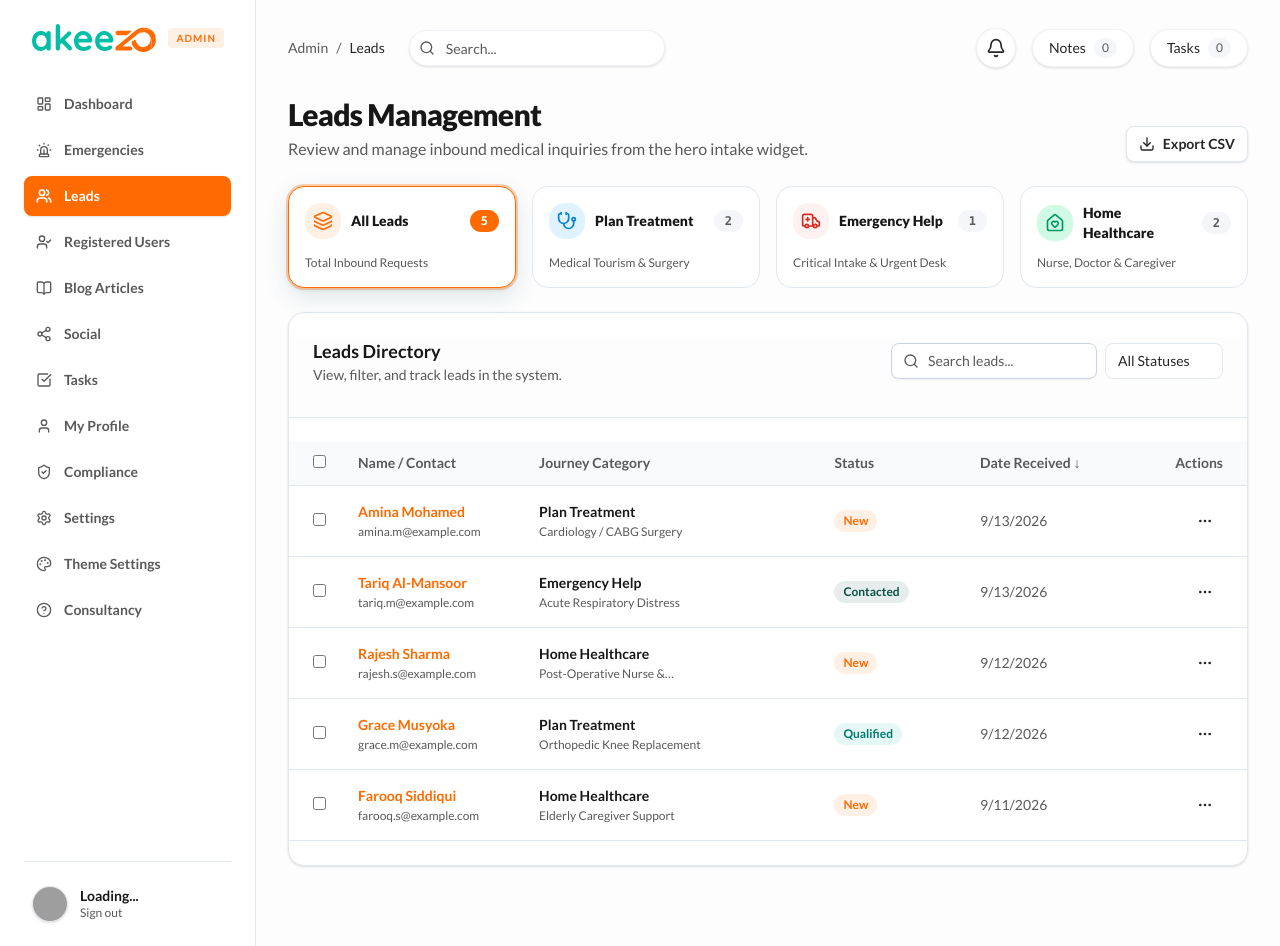
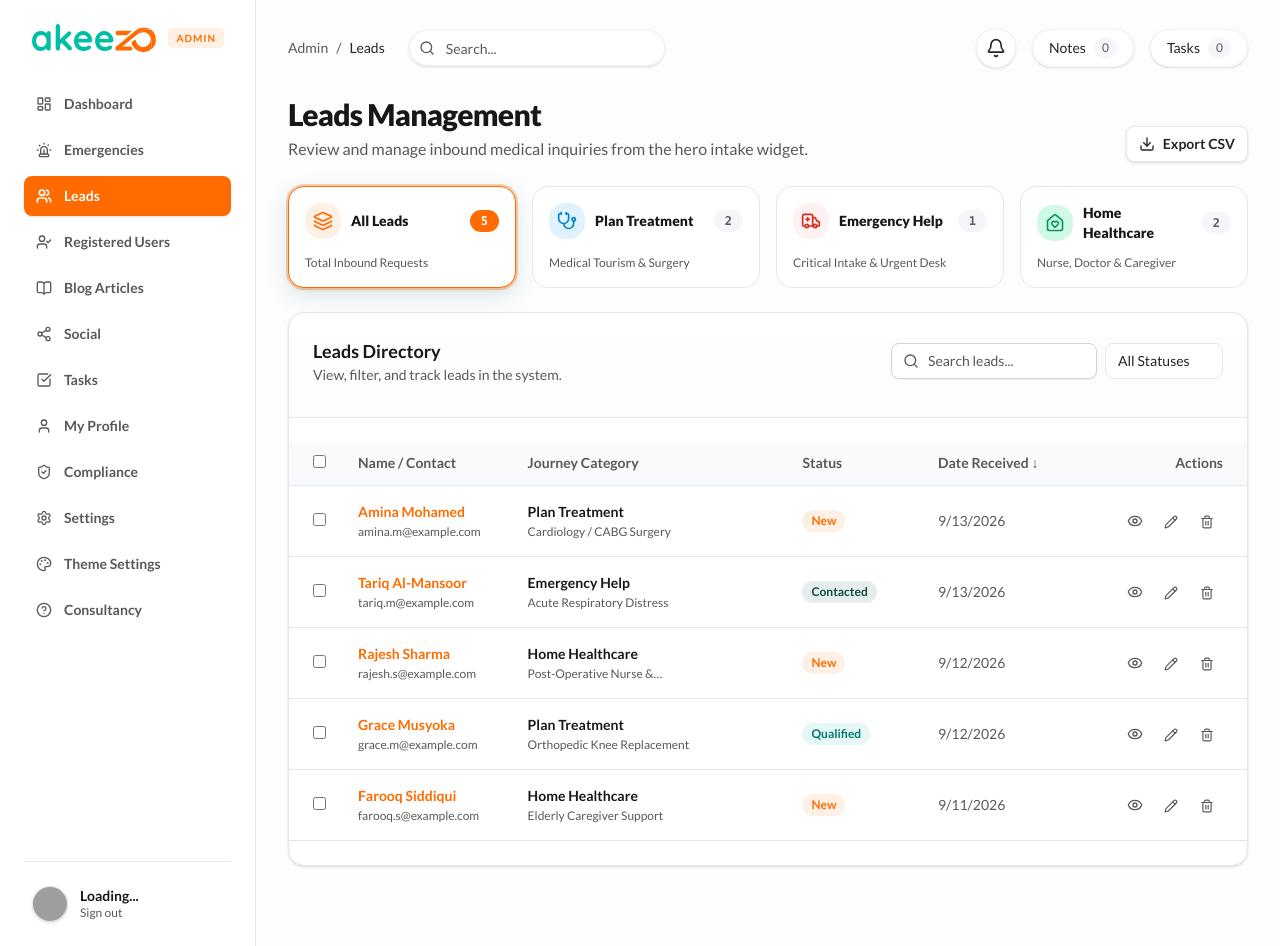
Before and after one commit to MackStroke/akeezo, a React (Vite) app in the folder client/: page /admin/leads in a window 1280 px wide. Built offline with nearby package versions, Linux system fonts and the light colour scheme; no server answers; sample sign-in values are in the browser's storage; grey boxes are pictures that could not be loaded.

Commit message:
feat: replace MoreHorizontal with icon trio (Eye, Pencil, Trash2) in leads table actions

```diff
--- a/client/src/pages/admin/LeadsPage.jsx
+++ b/client/src/pages/admin/LeadsPage.jsx
@@ -5,12 +5,14 @@ import {
   Search,
   MoreHorizontal,
   Loader2,
-  Trash,
+  Trash2,
   CheckCircle,
   Stethoscope,
   Ambulance,
   HouseHeart,
   Layers,
+  Eye,
+  Pencil,
 } from 'lucide-react';
 import { Card, CardContent, CardHeader, CardTitle, CardDescription } from '../../components/ui/card';
 import { Input } from '../../components/ui/input';
@@ -202,13 +204,14 @@ export default function LeadsPage() {
     }
   };
 
-  const handleBulkAction = async (action) => {
-    if (!selectedLeads.length) return;
+  const handleBulkAction = async (action, ids) => {
+    const targets = ids || selectedLeads;
+    if (!targets.length) return;
     const token = localStorage.getItem('adminToken');
 
     try {
       setLoading(true);
-      await Promise.all(selectedLeads.map(id => {
+      await Promise.all(targets.map(id => {
         if (action === 'deleted') {
           return fetch(`/api/admin/leads/${id}`, {
             method: 'DELETE',
@@ -253,7 +256,7 @@ export default function LeadsPage() {
                 className="gap-2 shadow-sm font-bold text-emergency hover:text-emergency hover:bg-emergency-surface"
                 onClick={() => handleBulkAction('deleted')}
               >
-                <Trash className="size-4" /> Delete ({selectedLeads.length})
+                <Trash2 className="size-4" /> Delete ({selectedLeads.length})
               </Button>
               <Button
                 variant="outline"
@@ -451,11 +454,28 @@ export default function LeadsPage() {
                         <td className="px-6 py-4 align-middle font-medium text-muted-foreground">
                           {new Date(lead.createdAt || lead.date).toLocaleDateString()}
                         </td>
-                        <td className="px-6 py-4 align-middle text-right">
-                          <Button variant="ghost" size="icon" asChild>
-                            <Link to={`/admin/leads/${id}`}>
-                              <MoreHorizontal className="size-4" />
+                        <td className="px-6 py-4 align-middle text-right space-x-1">
+                          {/* View */}
+                          <Button variant="ghost" size="icon" asChild className="size-8 text-muted-foreground hover:text-primary">
+                            <Link to={`/admin/leads/${id}`} title="View lead">
+                              <Eye className="size-4" />
                             </Link>
+                          </Button>
+                          {/* Edit */}
+                          <Button variant="ghost" size="icon" asChild className="size-8 text-muted-foreground hover:text-primary">
+                            <Link to={`/admin/leads/${id}`} title="Edit lead">
+                              <Pencil className="size-3.5" />
+                            </Link>
+                          </Button>
+                          {/* Delete */}
+                          <Button
+                            variant="ghost"
+                            size="icon"
+                            className="size-8 text-muted-foreground hover:text-destructive"
+                            title="Delete lead"
+                            onClick={() => handleBulkAction('deleted', [id])}
+                          >
+                            <Trash2 className="size-3.5" />
                           </Button>
                         </td>
                       </tr>
```
